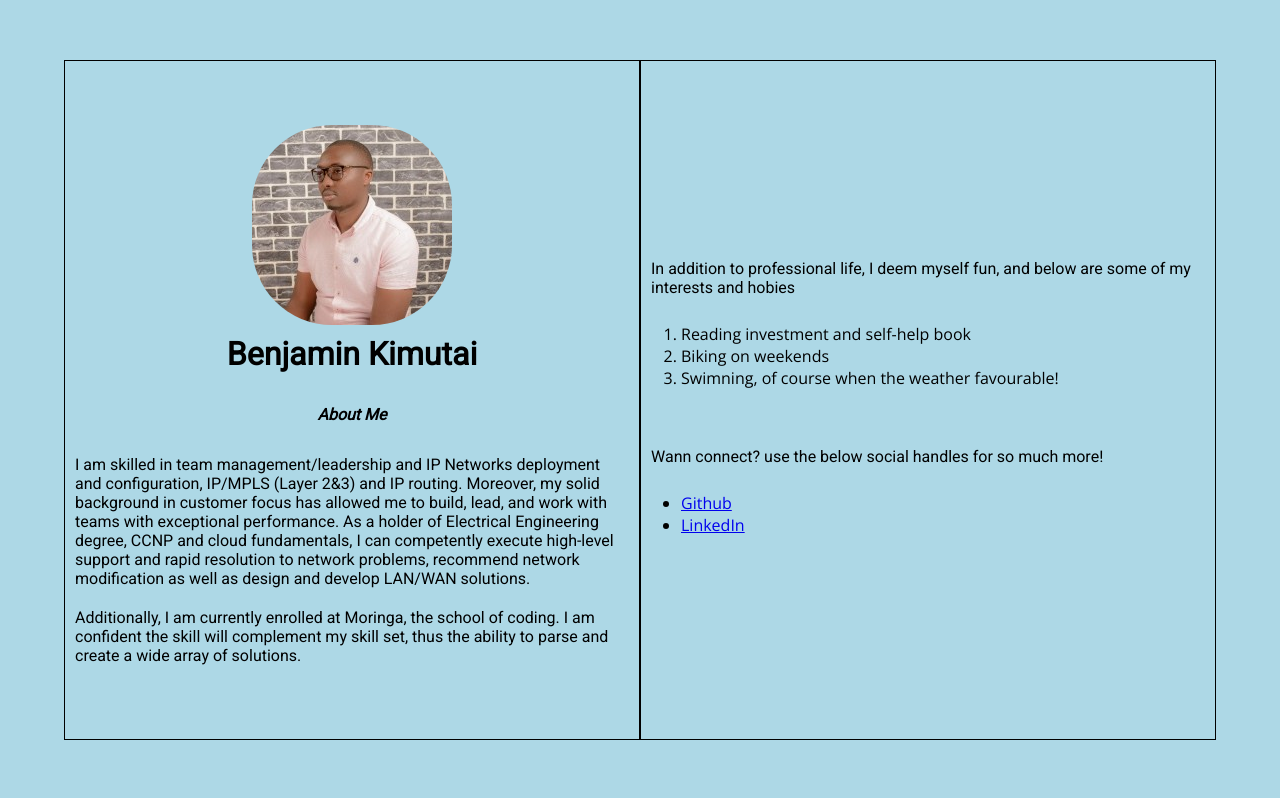
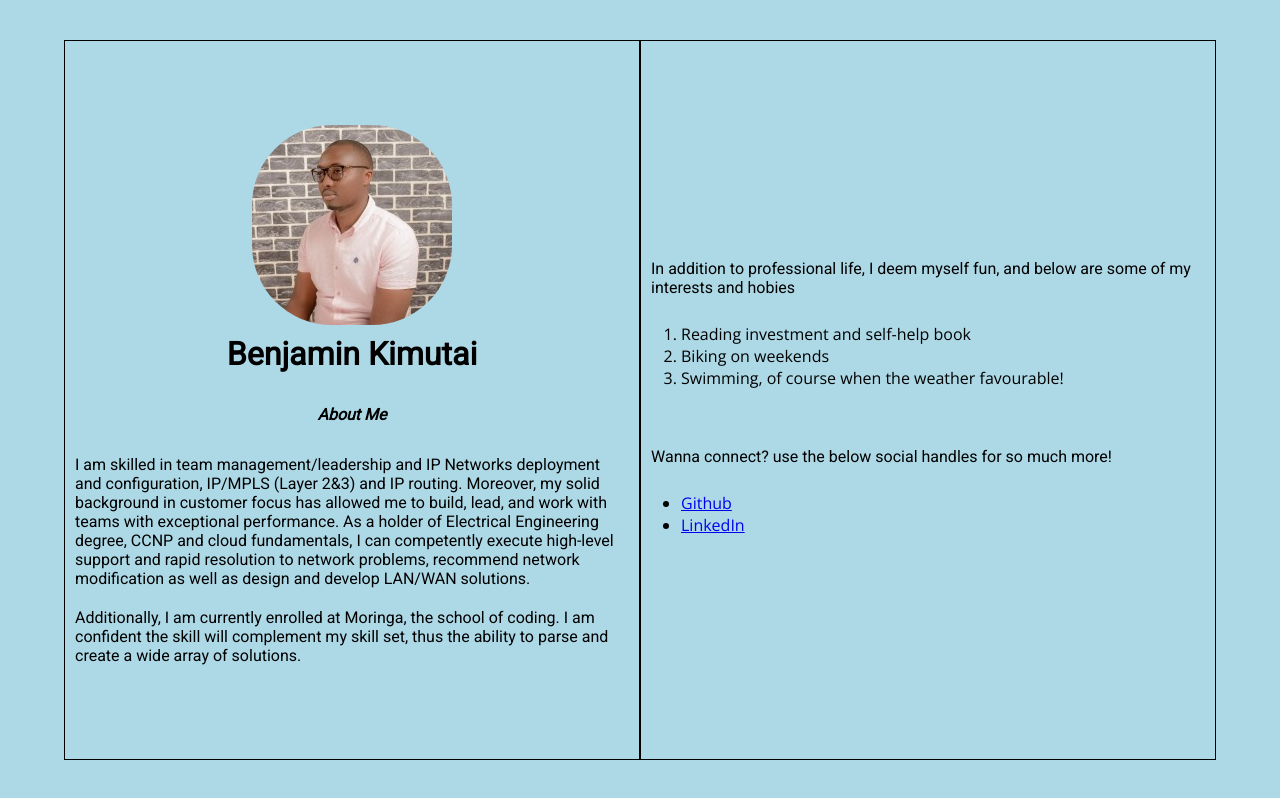
Before and after one commit to bkkimutai/weekoneip, a plain HTML site: page index.html in a window 1280 px wide. Drawn offline with nearby package versions, Linux system fonts and the light colour scheme.

Commit message:
Speeling and page hight adjustment

```diff
--- a/css/styles.css
+++ b/css/styles.css
@@ -24,7 +24,7 @@ font-family: 'Roboto', sans-serif;
   max-width: 90%;
   display: flex;
   flex-direction: row;
-  height: 85%;
+  height: 90%;
 }
 
 .left, .right {
--- a/index.html
+++ b/index.html
@@ -27,11 +27,11 @@
           <ol>
               <li>Reading investment and self-help book</li>
               <li>Biking on weekends</li>
-              <li>Swimning, of course when the weather favourable!</li>
+              <li>Swimming, of course when the weather favourable!</li>
           </ol>
         </p>
         <p class="name">
-          Wann connect? use the below social handles for so much more!
+          Wanna connect? use the below social handles for so much more!
         </p>
         <ul>
           <li><a href="https://github.com/bkkimutai">Github</a></li>
```
